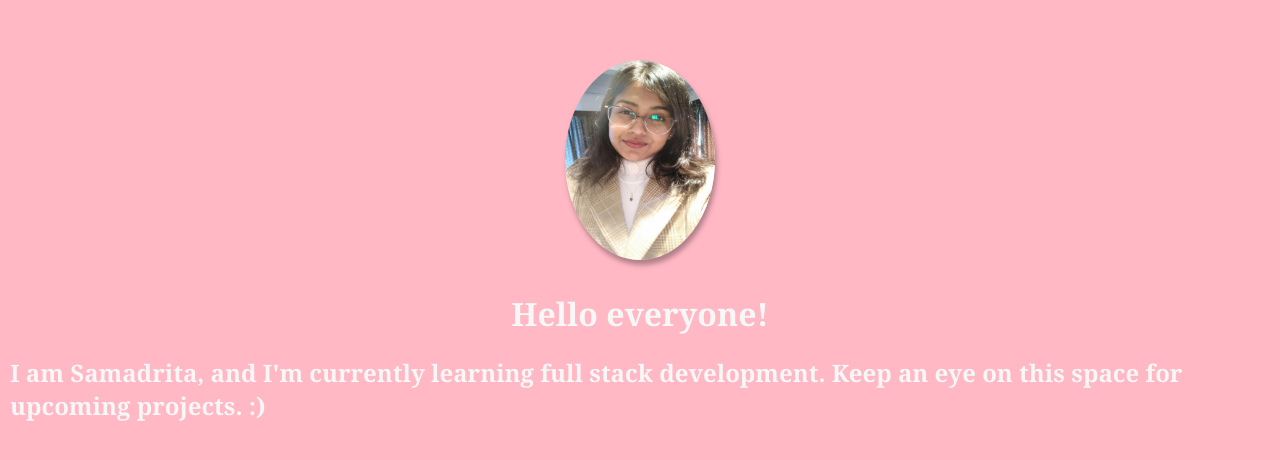
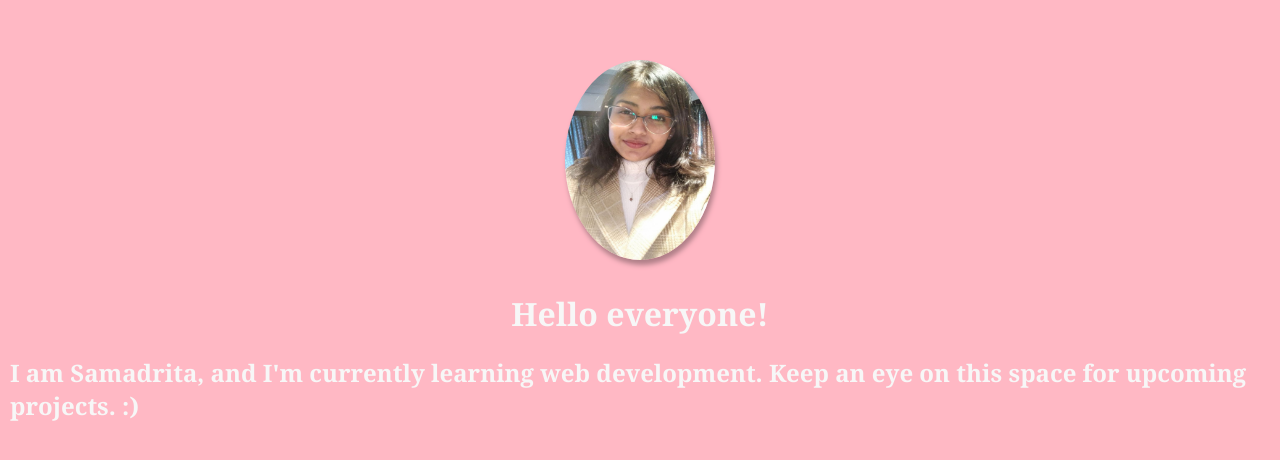
Before and after one commit to sam065/samadrita.netlify.com, a plain HTML site: page index.html in a window 1280 px wide. Shown: the part 144-604 px from the top of the page. Drawn offline with Linux system fonts and the light colour scheme.

Commit message:
fixed another message

```diff
--- a/index.html
+++ b/index.html
@@ -14,7 +14,7 @@
 
         <h1><center>Hello everyone!</center></h1>
 
-         <h2>I am Samadrita, and I'm currently learning full stack development. Keep an eye on this space for upcoming projects. :)</h2>
+         <h2>I am Samadrita, and I'm currently learning web development. Keep an eye on this space for upcoming projects. :)</h2>
 </div>
 </header>
 </body>
```
